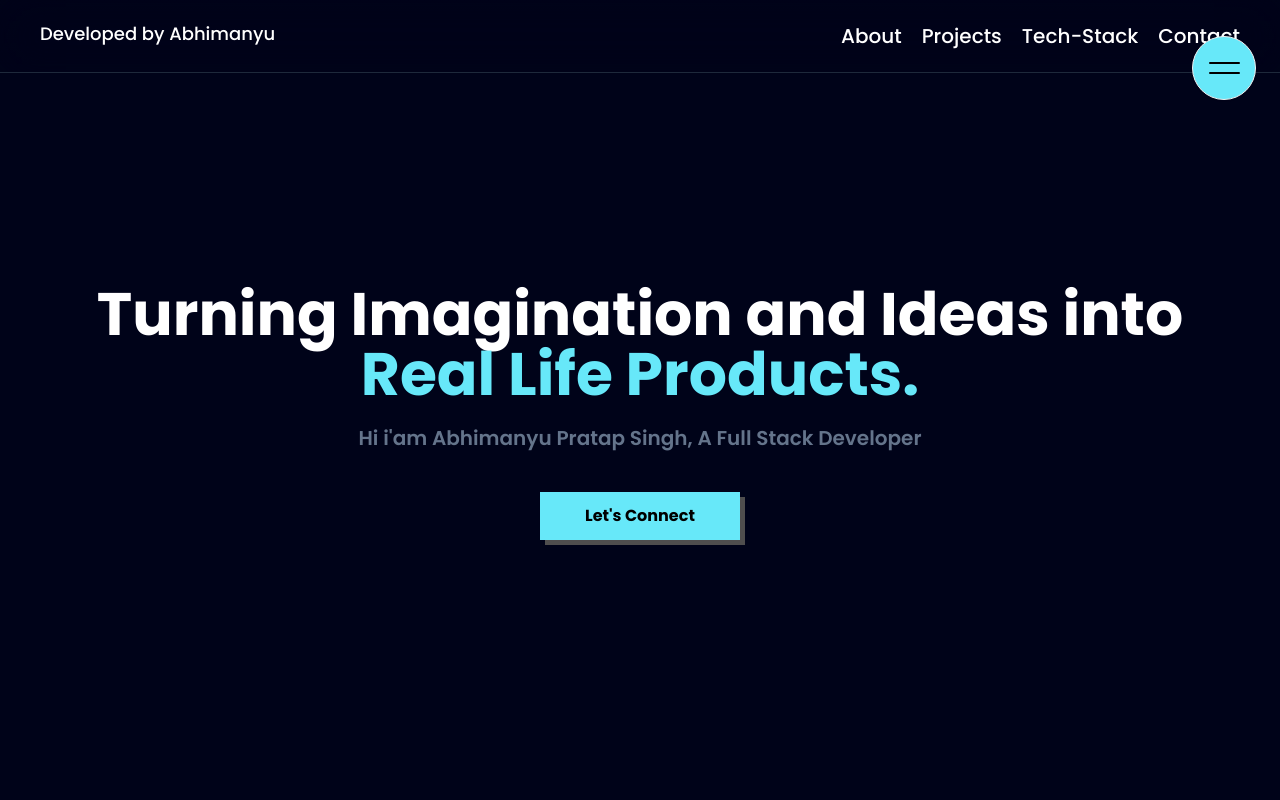
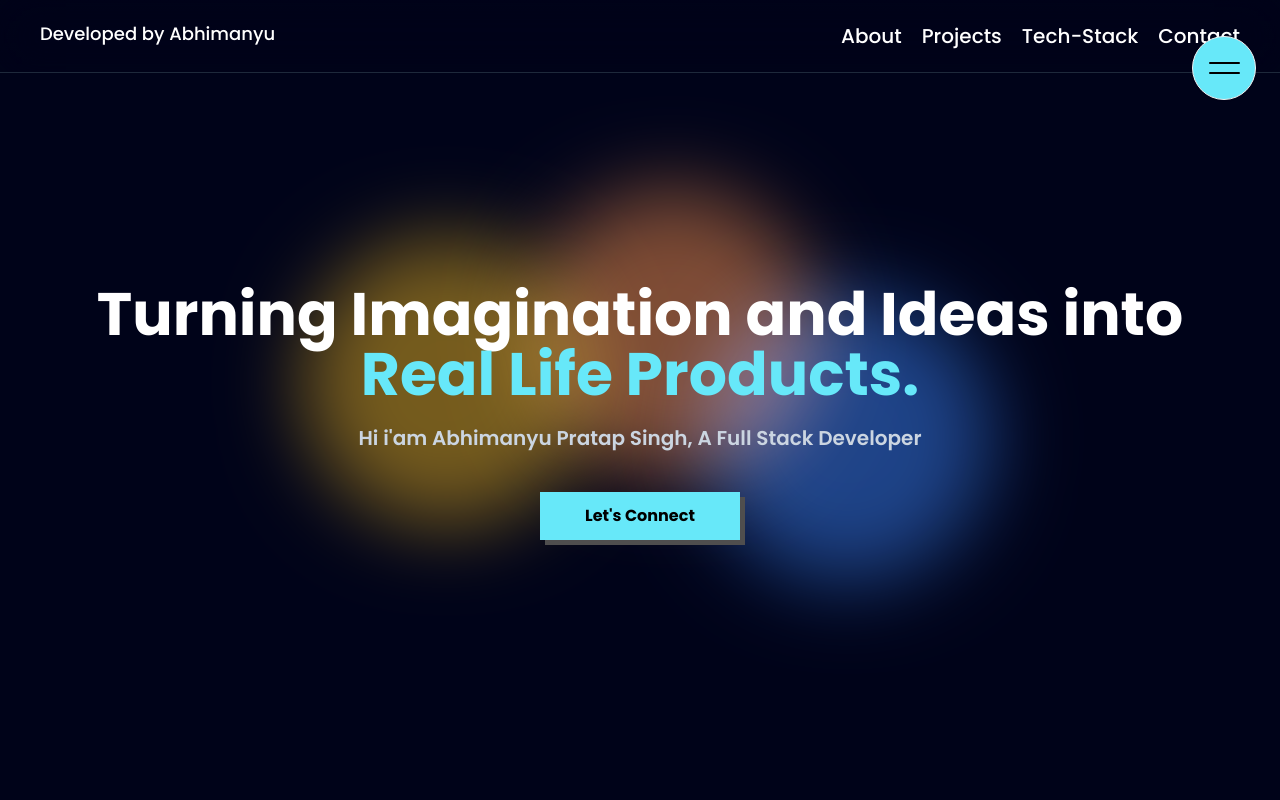
Before and after one commit to AbhimanyuPratapSingh1803/Porfolio, a React (Vite) app: page / in a window 1280 px wide. Shown: the top 800 px of the page. Built offline with nearby package versions, Linux system fonts and the light colour scheme.

Commit message:
addedd blob animation

```diff
--- a/src/index.css
+++ b/src/index.css
@@ -4,6 +4,15 @@
 @tailwind base;
 @tailwind components;
 @tailwind utilities;
+
+@layer utilities {
+    .animation-delay-2000{
+        animation-delay: 2s;
+    }
+    .animation-delay-4000{
+        animation-delay: 4s;
+    }
+}
 
 @layer base{
     html{
--- a/src/pages/Landing.jsx
+++ b/src/pages/Landing.jsx
@@ -1,57 +1,41 @@
 import React from "react";
 import RevealText from "../components/RevealText";
-import {easeInOut, motion} from "framer-motion";
+import { easeInOut, motion } from "framer-motion";
 import CustomButton from "../components/CustomButton";
 import { AuroraBackground } from "../components/ui/AuroraBackground";
 import { Link } from "react-router-dom";
 
-const Landing = ({links}) => {
+const Landing = ({ links }) => {
     return (
         // <AuroraBackground>
         <div id="home" className="h-[110vh] relative w-full">
             <div className=" h-full w-full">
-                <div className="flex h-full w-full items-center justify-center flex-col">
-                    <div className="w-full">
+                <div className="flex relative h-full w-full items-center justify-center flex-col">
+                    <motion.div
+                        initial={{ opacity: 0,}}
+                        animate={{ opacity: 1,}}
+                        transition={{ duration: 1.5, ease: easeInOut }}
+                    >
+                        <div className="absolute z-0 animate-blob animation-delay-2000 bg-yellow-500 mix-blend-screen filter blur-2xl opacity-50 size-36 min-[400px]:size-44 min-[450px]:size-48 min-[500px]:size-56 sm:size-64 md:size-72 rounded-full top-1/4 left-[7%] min-[450px]:left-[15%] md:left-[25%]"></div>
+                        <div className="absolute z-0 animate-blob animation-delay-4000 bg-orange-400 mix-blend-screen filter blur-2xl opacity-50 size-36 min-[400px]:size-44 min-[450px]:size-48 min-[500px]:size-56 sm:size-64 md:size-72 rounded-full top-[25%] left-[35%] md:left-[40%]"></div>
+                        <div className="absolute z-0 animate-blob bg-blue-500 mix-blend-screen filter blur-2xl opacity-50 size-36 min-[400px]:size-44 min-[450px]:size-48 min-[500px]:size-56 sm:size-64 md:size-72 rounded-full top-1/3 left-[45%] min-[450px]:left-[45%] min-[500px]:left-[50%] md:left-[55%]"></div>
+                    </motion.div>
+                    <div className="w-full absolute z-1">
                         <motion.div
                             initial={{ opacity: 0, y: 100 }}
                             animate={{ opacity: 1, y: 0 }}
                             transition={{ duration: 1, ease: easeInOut }}
                             className="flex flex-col items-center mb-14 justify-center">
-                                {/* <RevealText
-                                    delayTime={0.035}
-                                    duration={0.5}
-                                    extraClass="-mb-2 hidden md:flex text-[35px] md:text-[38px] min-[980px]:text-[50px] min-[1160px]:text-[60px] sm:mx-10 pb-0 text-white"
-                                    text={"Turning Imagination and Ideas into"}
-                                />
-                                <RevealText
-                                    delayTime={0.035}
-                                    duration={0.5}
-                                    extraClass="-mb-2 w-full text-[30px] min-[400px]:text-[33px] min-[520px]:text-[40px] md:hidden pb-0 text-white"
-                                    text={"Turning Imagination"}
-                                />
-                                <RevealText
-                                    delayTime={0.035}
-                                    duration={0.5}
-                                    extraClass="-mb-1 w-full text-[30px] min-[400px]:text-[35px] min-[520px]:text-[40px] md:hidden pb-0 text-white"
-                                    text={"and Ideas into"}
-                                />
-                                <RevealText
-                                    delayTime={0.035}
-                                    duration={0.5}
-                                    extraClass="text-[32px] min-[400px]:text-[38px] min-[520px]:text-[50px] md:text-[50px] min-[1160px]:text-[60px] text-cyan-300"
-                                    text={"Real Life Products."}
-                                />
-                                <RevealText
-                                    delayTime={0.009}
-                                    duration={0.5}
-                                    extraClass="text-sm min-[400px]:text-base mx-5 md:text-xl text-slate-500 pt-5 text-center"
-                                    text={
-                                        "Hi i'am Abhimanyu Pratap Singh, A Full Stack Developer"
-                                    }
-                                /> */}
-                                <p className="text-white font-bold text-2xl min-[400px]:text-[33px] min-[550px]:text-4xl sm:text-5xl text-center md:text-[38px] md:leading-[45px] lg:text-5xl xl:text-6xl font-poppins mx-5 min-[550px]:mx-10">Turning Imagination and Ideas into</p>
-                                <p className="text-cyan-300 font-bold text-3xl min-[400px]:text-4xl min-[550px]:text-5xl sm:text-6xl text-center md:text-[38px] md:leading-[45px] lg:text-5xl xl:text-6xl font-poppins mx-5 min-[550px]:mx-10 mb-5">Real Life Products.</p>
-                                <p className="text-slate-500 mx-5 min-[550px]:mx-10 font-poppins text-center text-xs min-[400px]:text-sm min-[550px]:text-base sm:text-lg xl:text-xl font-semibold">Hi i'am Abhimanyu Pratap Singh, A Full Stack Developer</p>
+                            <p className="text-white font-bold text-2xl min-[400px]:text-[33px] min-[550px]:text-4xl sm:text-5xl text-center md:text-[38px] md:leading-[45px] lg:text-5xl xl:text-6xl font-poppins mx-5 min-[550px]:mx-10">
+                                Turning Imagination and Ideas into
+                            </p>
+                            <p className="text-cyan-300 font-bold text-3xl min-[400px]:text-4xl min-[550px]:text-5xl sm:text-6xl text-center md:text-[38px] md:leading-[45px] lg:text-5xl xl:text-6xl font-poppins mx-5 min-[550px]:mx-10 mb-5">
+                                Real Life Products.
+                            </p>
+                            <p className="text-slate-300 mx-5 min-[550px]:mx-10 font-poppins text-center text-xs min-[400px]:text-sm min-[550px]:text-base sm:text-lg xl:text-xl font-semibold">
+                                Hi i'am Abhimanyu Pratap Singh, A Full Stack
+                                Developer
+                            </p>
                             <Link to={"mailto:abhimanyusingh1533@gmail.com"}>
                                 <CustomButton
                                     text="Let's Connect"
--- a/tailwind.config.js
+++ b/tailwind.config.js
@@ -3,6 +3,7 @@ const {
   } = require("tailwindcss/lib/util/flattenColorPalette");
   /** @type {import('tailwindcss').Config} */
 import daisyui from "daisyui";
+import { transform } from "lodash";
 export default {
     content: ["./index.html", "./src/**/*.{js,ts,jsx,tsx}"],
     theme: {
@@ -12,8 +13,23 @@ export default {
             },
             animation: {
                 aurora: "aurora 60s linear infinite",
+                blob : "blob 7s linear infinite"
             },
             keyframes: {
+                blob : {
+                    "0%" : {
+                        transform : "translate(0px, 0px) scale(1)",
+                    },
+                    "33%" : {
+                        transform : "translate(30px, -50px) scale(1)",
+                    },
+                    "66%" : {
+                        transform : "translate(-20px, 20px) scale(1)",
+                    },
+                    "100%" : {
+                        transform : "translate(0px, 0px) scale(1)",
+                    }
+                },
                 aurora: {
                     from: {
                         backgroundPosition: "50% 50%, 50% 50%",
```
Lines whose indentation alone changed are shown as unchanged.
